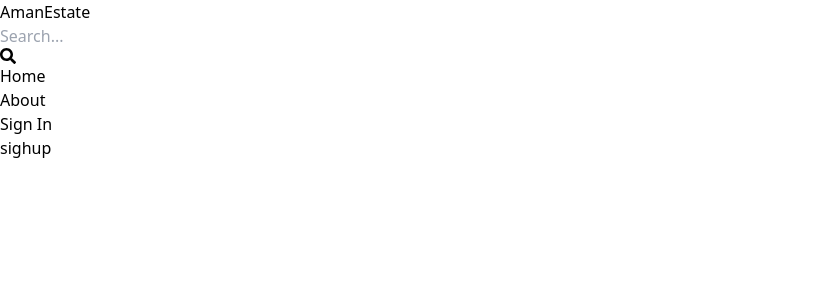
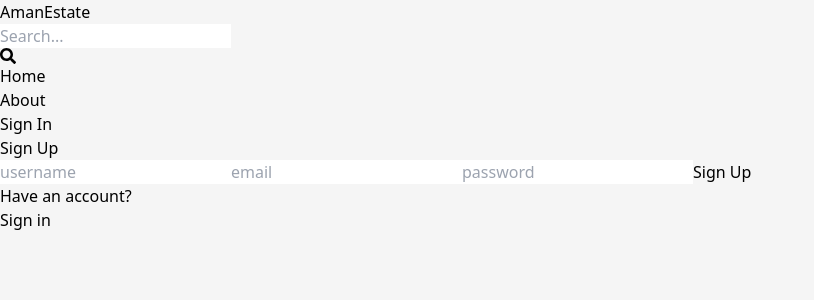
Before and after one commit to Aman-Singh-Samant/mern-1-estate, a React (Vite) app in the folder client/: page /sign-up in a window 1280 px wide. Shown: the top 300 px of the page, without its empty margins (0-814 px from the left). Built offline with nearby package versions, Linux system fonts and the light colour scheme.

Commit message:
complete sign up ui

```diff
--- a/client/src/index.css
+++ b/client/src/index.css
@@ -1,3 +1,7 @@
 @tailwind base;
 @tailwind components;
 @tailwind utilities;
+
+body{
+    background-color:whitesmoke;
+}
--- a/client/src/pages/SignUp.jsx
+++ b/client/src/pages/SignUp.jsx
@@ -1,8 +1,23 @@
-import React from 'react'
-
+import {Link} from 'react-router-dom'
 const SignUp = () => {
   return (
-    <div>sighup</div>
+    <div className='p-3 max-w-lg mx-auto'>
+      <h1 className='text-3xl text-center font-semibold my-7'>
+        Sign Up
+      </h1>
+      <form className='flex flex-col gap-4'>
+        <input placeholder='username' type='text' id='username' className='border p-3 rounded-lg' />
+        <input placeholder='email' type='email' id='email' className='border p-3 rounded-lg' />
+        <input placeholder='password' type='password' id='password' className='border p-3 rounded-lg' />
+        <button  className='bg-slate-700 text-white p-3 rounded-lg uppercase hover:opacity-95 disabled:opacity-70'>Sign Up</button>
+      </form>
+      <div className='flex gap-3 mt-5'>
+        <p>Have an account? </p>
+        <Link to={'/sign-in'}>
+          <span className='text-blue-700'>Sign in</span>
+        </Link>
+      </div>
+    </div>
   )
 }
 
```
